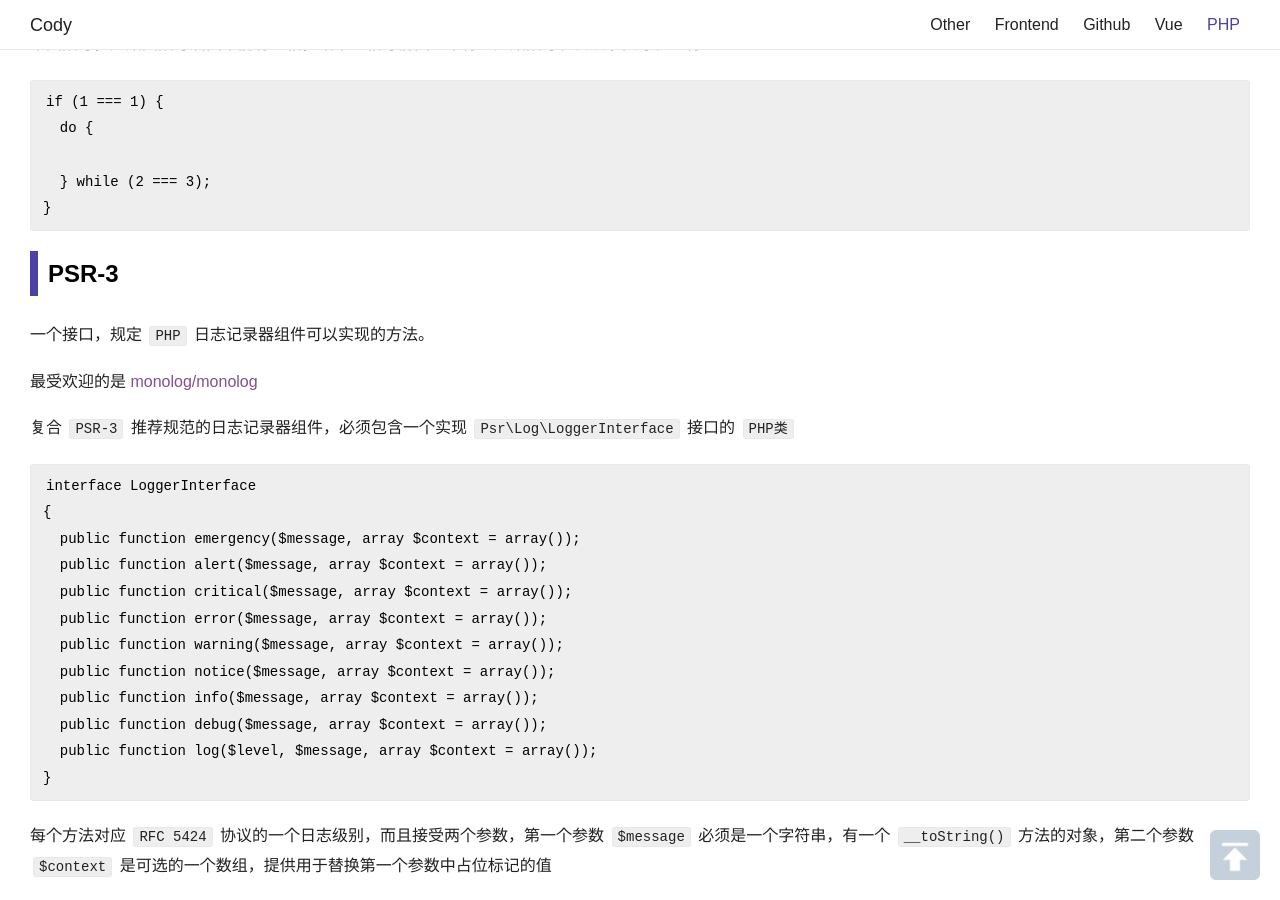
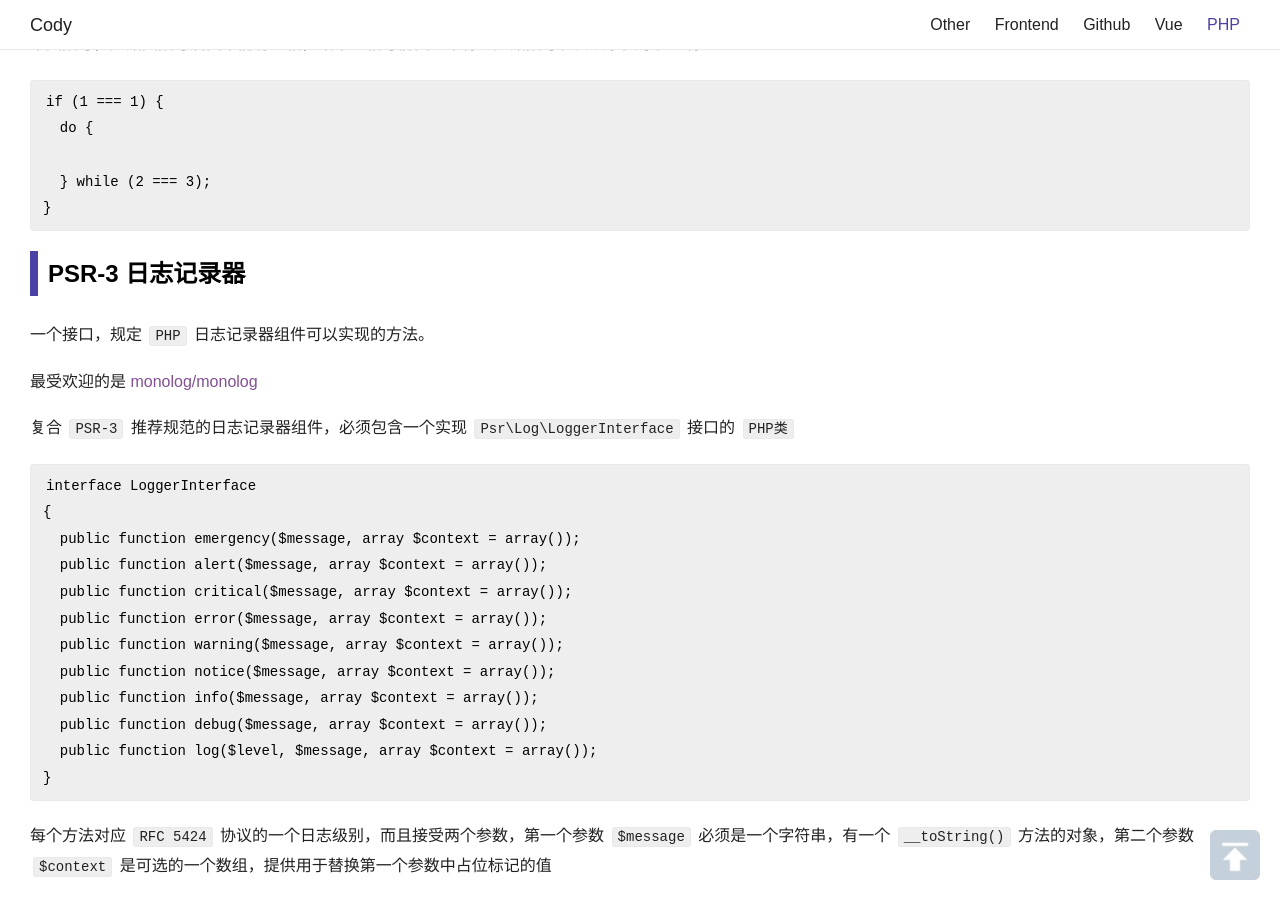
Before and after one commit to cody1991/cody1991.github.io, a Jekyll site: the page built from _posts/2017-01-12-learn-modern-php-book-8-PSR.md, in a window 1280 px wide and 900 px high, scrolled down 1265 px. Built offline with Jekyll 4.4.1, drawn with Linux system fonts in a browser that asks for light colours; nearby versions of some CDN libraries; comment, search, counter and statistics services are not loaded.

Commit message:
修改博客

```diff
--- a/_posts/2017-01-12-learn-modern-php-book-8-PSR.md
+++ b/_posts/2017-01-12-learn-modern-php-book-8-PSR.md
@@ -50,7 +50,7 @@ category: PHP
       } while (2 === 3);
     }
 
-## PSR-3
+## PSR-3 日志记录器
 
 一个接口，规定 `PHP` 日志记录器组件可以实现的方法。
 
```
